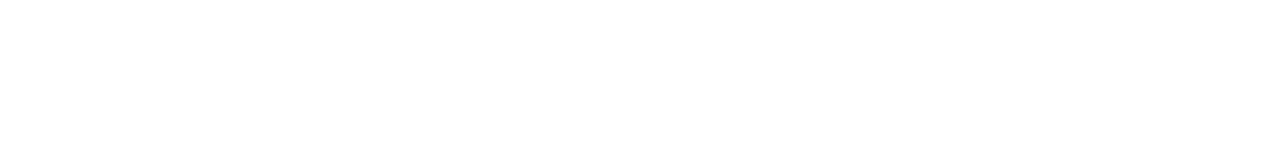
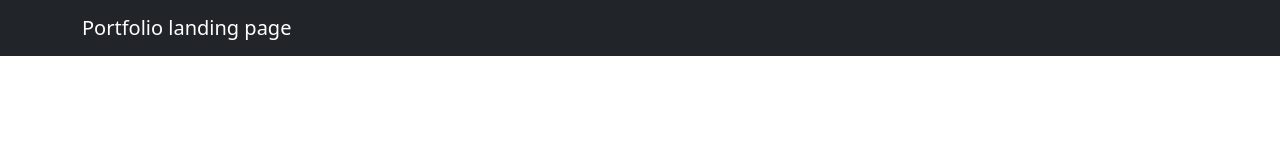
Before and after one commit to kimutaiamos/portfolio-landing-page, a plain HTML site: page index.html in a window 1280 px wide. Drawn offline with nearby package versions, Linux system fonts and the light colour scheme.

Commit message:
added a tittle

```diff
--- a/index.html
+++ b/index.html
@@ -4,10 +4,17 @@
     <meta charset="UTF-8">
     <meta http-equiv="X-UA-Compatible" content="IE=edge">
     <meta name="viewport" content="width=device-width, initial-scale=1.0">
+    <link href="https://cdn.jsdelivr.net/npm/bootstrap@5.1.0/dist/css/bootstrap.min.css" rel="stylesheet" integrity="sha384-KyZXEAg3QhqLMpG8r+8fhAXLRk2vvoC2f3B09zVXn8CA5QIVfZOJ3BCsw2P0p/We"
+    crossorigin="anonymous">
     <link rel="stylesheet" href="index.css">
-    <title>Portfolio Landing page</title>
+    <title>Portfolio landing page</title>
 </head>
 <body>
-
+    <nav class="navbar navbar-expand-lg bg-dark navbar-dark">
+        <div class="container">
+    <a href="#" class="navbar-brand">Portfolio landing page </a>
+    <script src="https://cdn.jsdelivr.net/npm/bootstrap@5.1.0/dist/js/bootstrap.bundle.min.js" integrity="sha384-U1DAWAznBHeqEIlVSCgzq+c9gqGAJn5c/t99JyeKa9xxaYpSvHU5awsuZVVFIhvj"
+    crossorigin="anonymous">
+</script>
 </body>
 </html>
```
